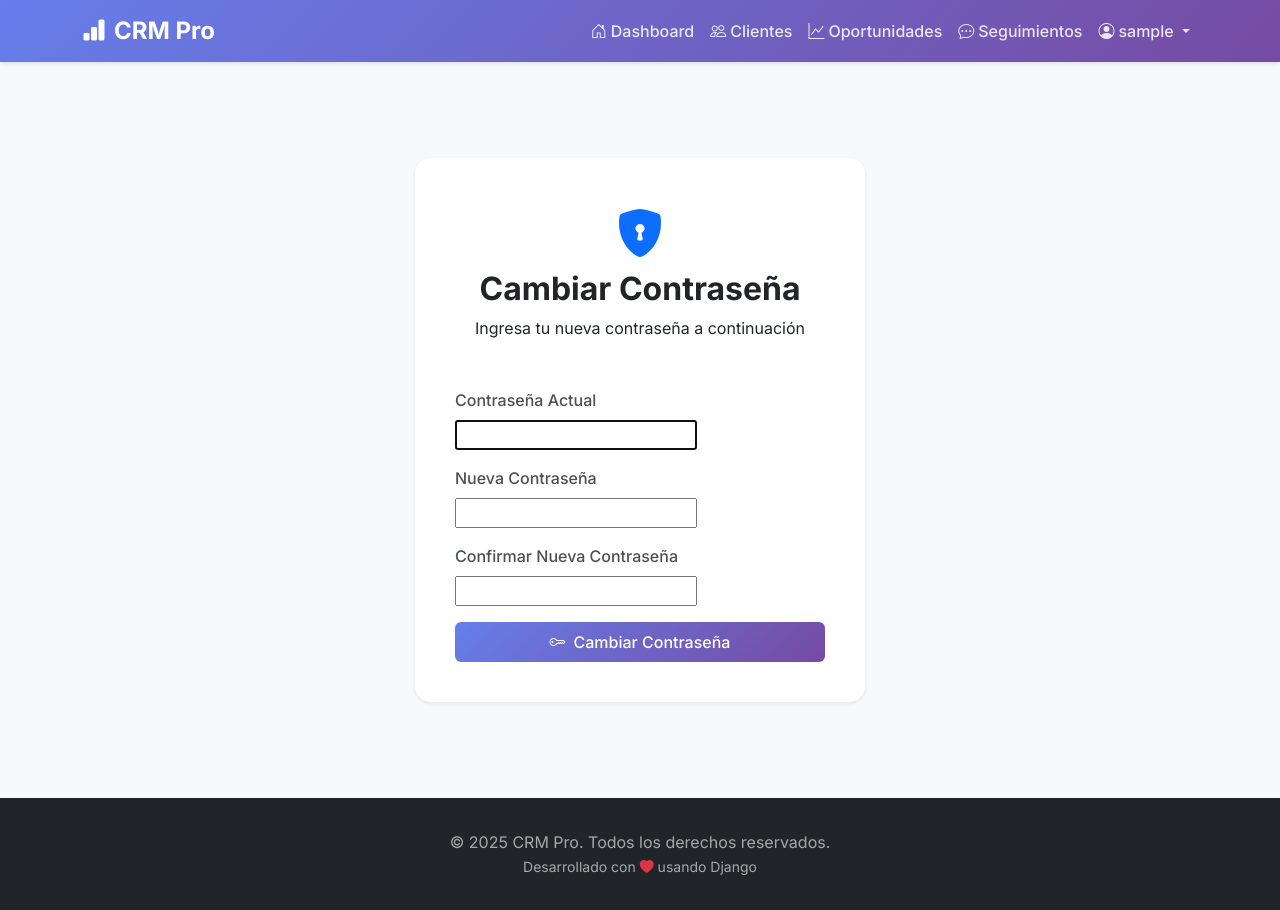
After one commit to Jacklb19/CRM, a Django app: page /password-change/ in a window 1280 px wide. The commit adds this page. Run offline with Django 5.2, Linux system fonts and the light colour scheme; the visitor is signed in with stand-in values (Sample User, id 1).

Commit message:
profile password change

```diff
--- /dev/null
+++ b/CRM/templates/users/password_change.html
@@ -0,0 +1,92 @@
+{% extends "base.html" %}
+
+{% block title %}Cambiar Contraseña - CRM Pro{% endblock %}
+
+{% block extra_css %}
+<style>
+  .auth-container {
+    max-width: 450px;
+    margin: 4rem auto;
+  }
+
+  .auth-card {
+    padding: 2.5rem;
+    background: white;
+  }
+
+  .auth-header {
+    text-align: center;
+    margin-bottom: 2rem;
+  }
+
+  .auth-header h2 {
+    font-weight: 700;
+    color: #212529;
+    margin-bottom: 0.5rem;
+  }
+
+  .form-label {
+    font-weight: 500;
+    color: #495057;
+  }
+
+  .form-control {
+    padding: 0.75rem;
+    border-radius: 0.5rem;
+    border: 1px solid #dee2e6;
+  }
+
+  .form-control:focus {
+    border-color: #667eea;
+    box-shadow: 0 0 0 0.2rem rgba(102, 126, 234, 0.25);
+  }
+</style>
+{% endblock %}
+
+{% block content %}
+<div class="auth-container">
+  <div class="card auth-card">
+    <div class="auth-header">
+      <i class="bi bi-shield-lock-fill text-primary" style="font-size: 3rem;"></i>
+      <h2>Cambiar Contraseña</h2>
+      <p>Ingresa tu nueva contraseña a continuación</p>
+    </div>
+
+    <form method="post">
+      {% csrf_token %}
+      {{ form.non_field_errors }}
+      <div class="mb-3">
+        <label for="{{ form.old_password.id_for_label }}" class="form-label">
+          Contraseña Actual
+        </label>
+        {{ form.old_password }}
+        {% if form.old_password.errors %}
+          <div class="text-danger small mt-1">{{ form.old_password.errors }}</div>
+        {% endif %}
+      </div>
+      <div class="mb-3">
+        <label for="{{ form.new_password1.id_for_label }}" class="form-label">
+          Nueva Contraseña
+        </label>
+        {{ form.new_password1 }}
+        {% if form.new_password1.errors %}
+          <div class="text-danger small mt-1">{{ form.new_password1.errors }}</div>
+        {% endif %}
+      </div>
+      <div class="mb-3">
+        <label for="{{ form.new_password2.id_for_label }}" class="form-label">
+          Confirmar Nueva Contraseña
+        </label>
+        {{ form.new_password2 }}
+        {% if form.new_password2.errors %}
+          <div class="text-danger small mt-1">{{ form.new_password2.errors }}</div>
+        {% endif %}
+      </div>
+
+      <button type="submit" class="btn btn-primary w-100 py-2">
+        <i class="bi bi-key me-2"></i>Cambiar Contraseña
+      </button>
+    </form>
+  </div>
+</div>
+{% endblock %}
--- /dev/null
+++ b/CRM/templates/users/password_reset_subject.txt
@@ -0,0 +1 @@
+Recuperación de contraseña - CRM Pro
--- a/CRM/users/urls.py
+++ b/CRM/users/urls.py
@@ -9,7 +9,7 @@ urlpatterns = [
     path('logout/', views.UserLogoutView.as_view(), name='logout'),
     path('profile/', views.ProfileView.as_view(), name='profile'),
 
-        path('password-reset/',
+    path('password-reset/',
          auth_views.PasswordResetView.as_view(
              template_name='users/password_reset.html',
              email_template_name='users/password_reset_email.html',
@@ -36,4 +36,17 @@ urlpatterns = [
              template_name='users/password_reset_complete.html'
          ),
          name='password_reset_complete'),
+
+    path('password-change/',
+         auth_views.PasswordChangeView.as_view(
+             template_name='users/password_change.html',
+             success_url='/profile/'
+         ),
+         name='password_change'),
+
+    path('password-change/done/',
+         auth_views.PasswordChangeDoneView.as_view(
+             template_name='users/password_change_done.html'
+         ),
+         name='password_change_done'),
 ]
```
Also changed, not shown: CRM/templates/users/password_change_done.html (added, +39 -0 lines), CRM/templates/users/password_reset_email.html (added, +12 -0 lines), CRM/templates/users/profile.html (+6 -3 lines).
